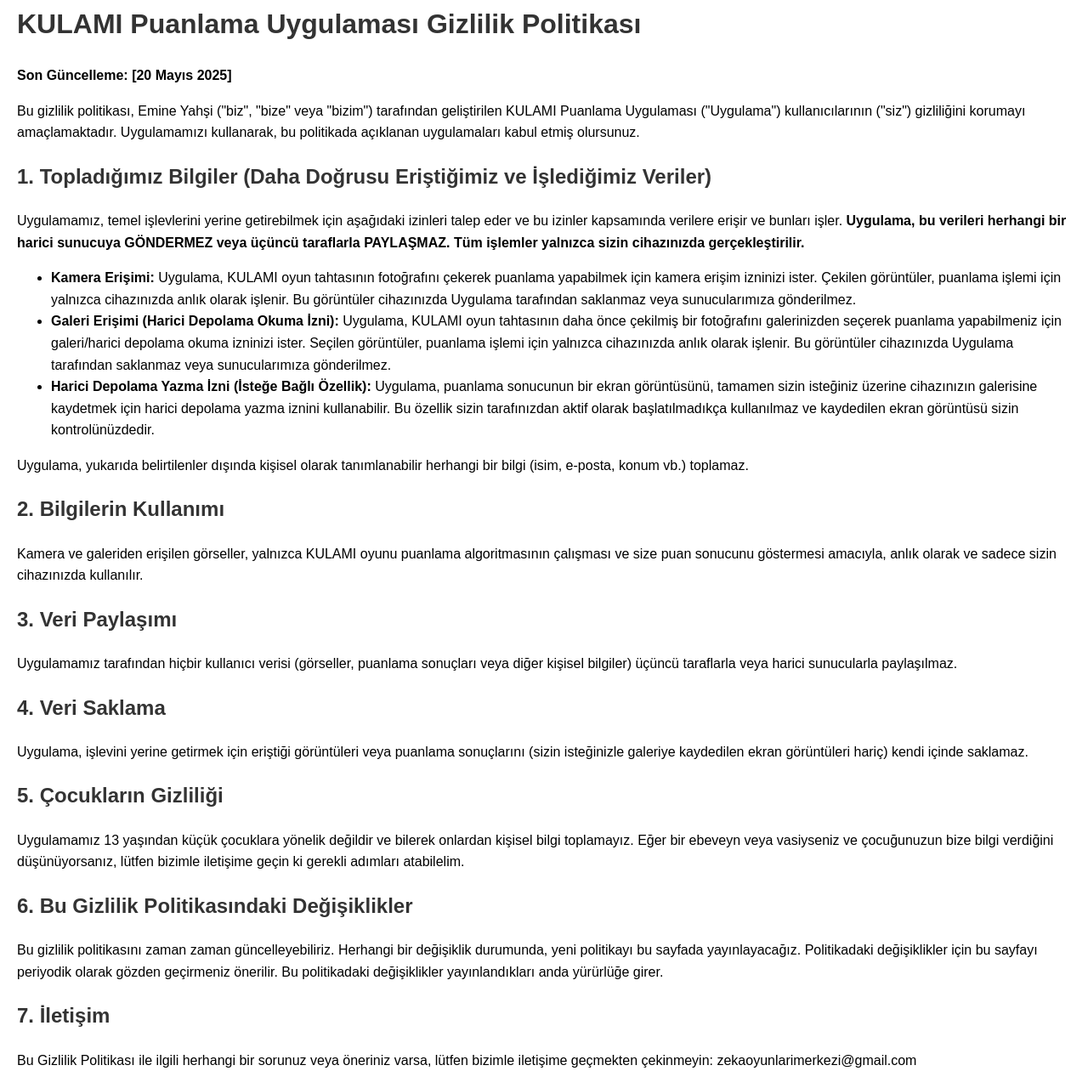
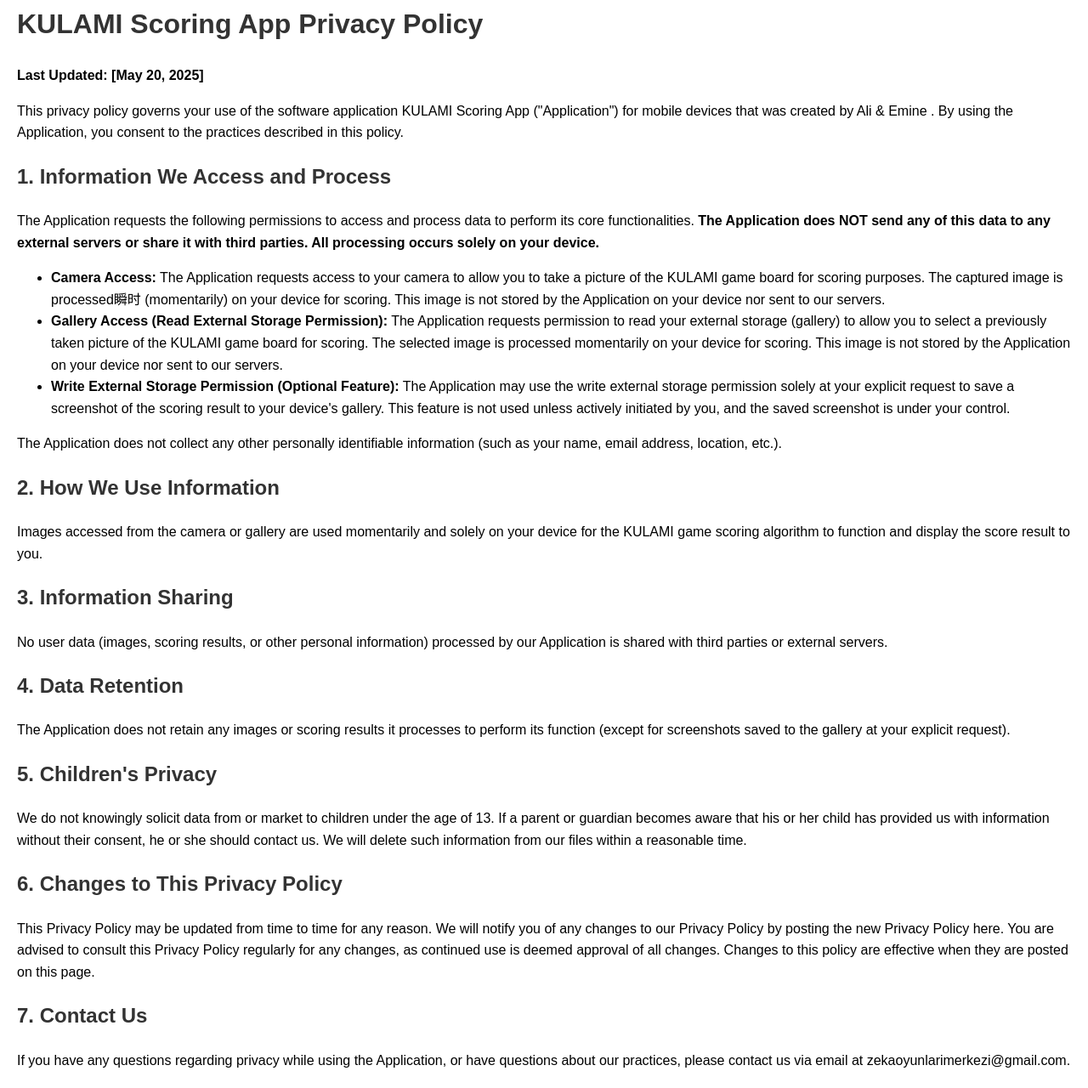
Before and after one commit to gamefarming19/kulamiapp-privacy-policy, a plain HTML site: page index.html in a window 1280 px wide. Shown: the part 18-1298 px from the top of the page at 85% size. Drawn offline with Linux system fonts and the light colour scheme.

Commit message:
kulamiapp-gizlilik-politikası

```diff
--- a/index.html
+++ b/index.html
@@ -1,51 +1,51 @@
 <!DOCTYPE html>
-<html lang="tr">
+<html lang="en">
 <head>
     <meta charset="UTF-8">
     <meta name="viewport" content="width=device-width, initial-scale=1.0">
-    <title>KULAMI Puanlama Uygulaması - Gizlilik Politikası</title>
+    <title>KULAMI Scoring App - Privacy Policy</title>
     <style>
         body { font-family: sans-serif; line-height: 1.6; margin: 20px; }
         h1, h2 { color: #333; }
     </style>
 </head>
 <body>
-    <h1>KULAMI Puanlama Uygulaması Gizlilik Politikası</h1>
-    <p><strong>Son Güncelleme: [20 Mayıs 2025]</strong></p>
+    <h1>KULAMI Scoring App Privacy Policy</h1>
+    <p><strong>Last Updated: [May 20, 2025]</strong></p>
 
-    <p>Bu gizlilik politikası, Emine Yahşi ("biz", "bize" veya "bizim") tarafından geliştirilen KULAMI Puanlama Uygulaması ("Uygulama") kullanıcılarının ("siz") gizliliğini korumayı amaçlamaktadır. Uygulamamızı kullanarak, bu politikada açıklanan uygulamaları kabul etmiş olursunuz.</p>
+    <p>This privacy policy governs your use of the software application KULAMI Scoring App ("Application") for mobile devices that was created by Ali & Emine . By using the Application, you consent to the practices described in this policy.</p>
 
-    <h2>1. Topladığımız Bilgiler (Daha Doğrusu Eriştiğimiz ve İşlediğimiz Veriler)</h2>
-    <p>Uygulamamız, temel işlevlerini yerine getirebilmek için aşağıdaki izinleri talep eder ve bu izinler kapsamında verilere erişir ve bunları işler. <strong>Uygulama, bu verileri herhangi bir harici sunucuya GÖNDERMEZ veya üçüncü taraflarla PAYLAŞMAZ. Tüm işlemler yalnızca sizin cihazınızda gerçekleştirilir.</strong></p>
+    <h2>1. Information We Access and Process</h2>
+    <p>The Application requests the following permissions to access and process data to perform its core functionalities. <strong>The Application does NOT send any of this data to any external servers or share it with third parties. All processing occurs solely on your device.</strong></p>
     <ul>
         <li>
-            <strong>Kamera Erişimi:</strong> Uygulama, KULAMI oyun tahtasının fotoğrafını çekerek puanlama yapabilmek için kamera erişim izninizi ister. Çekilen görüntüler, puanlama işlemi için yalnızca cihazınızda anlık olarak işlenir. Bu görüntüler cihazınızda Uygulama tarafından saklanmaz veya sunucularımıza gönderilmez.
+            <strong>Camera Access:</strong> The Application requests access to your camera to allow you to take a picture of the KULAMI game board for scoring purposes. The captured image is processed瞬时 (momentarily) on your device for scoring. This image is not stored by the Application on your device nor sent to our servers.
         </li>
         <li>
-            <strong>Galeri Erişimi (Harici Depolama Okuma İzni):</strong> Uygulama, KULAMI oyun tahtasının daha önce çekilmiş bir fotoğrafını galerinizden seçerek puanlama yapabilmeniz için galeri/harici depolama okuma izninizi ister. Seçilen görüntüler, puanlama işlemi için yalnızca cihazınızda anlık olarak işlenir. Bu görüntüler cihazınızda Uygulama tarafından saklanmaz veya sunucularımıza gönderilmez.
+            <strong>Gallery Access (Read External Storage Permission):</strong> The Application requests permission to read your external storage (gallery) to allow you to select a previously taken picture of the KULAMI game board for scoring. The selected image is processed momentarily on your device for scoring. This image is not stored by the Application on your device nor sent to our servers.
         </li>
         <li>
-            <strong>Harici Depolama Yazma İzni (İsteğe Bağlı Özellik):</strong> Uygulama, puanlama sonucunun bir ekran görüntüsünü, tamamen sizin isteğiniz üzerine cihazınızın galerisine kaydetmek için harici depolama yazma iznini kullanabilir. Bu özellik sizin tarafınızdan aktif olarak başlatılmadıkça kullanılmaz ve kaydedilen ekran görüntüsü sizin kontrolünüzdedir.
+            <strong>Write External Storage Permission (Optional Feature):</strong> The Application may use the write external storage permission solely at your explicit request to save a screenshot of the scoring result to your device's gallery. This feature is not used unless actively initiated by you, and the saved screenshot is under your control.
         </li>
     </ul>
-    <p>Uygulama, yukarıda belirtilenler dışında kişisel olarak tanımlanabilir herhangi bir bilgi (isim, e-posta, konum vb.) toplamaz.</p>
+    <p>The Application does not collect any other personally identifiable information (such as your name, email address, location, etc.).</p>
 
-    <h2>2. Bilgilerin Kullanımı</h2>
-    <p>Kamera ve galeriden erişilen görseller, yalnızca KULAMI oyunu puanlama algoritmasının çalışması ve size puan sonucunu göstermesi amacıyla, anlık olarak ve sadece sizin cihazınızda kullanılır.</p>
+    <h2>2. How We Use Information</h2>
+    <p>Images accessed from the camera or gallery are used momentarily and solely on your device for the KULAMI game scoring algorithm to function and display the score result to you.</p>
 
-    <h2>3. Veri Paylaşımı</h2>
-    <p>Uygulamamız tarafından hiçbir kullanıcı verisi (görseller, puanlama sonuçları veya diğer kişisel bilgiler) üçüncü taraflarla veya harici sunucularla paylaşılmaz.</p>
+    <h2>3. Information Sharing</h2>
+    <p>No user data (images, scoring results, or other personal information) processed by our Application is shared with third parties or external servers.</p>
 
-    <h2>4. Veri Saklama</h2>
-    <p>Uygulama, işlevini yerine getirmek için eriştiği görüntüleri veya puanlama sonuçlarını (sizin isteğinizle galeriye kaydedilen ekran görüntüleri hariç) kendi içinde saklamaz.</p>
+    <h2>4. Data Retention</h2>
+    <p>The Application does not retain any images or scoring results it processes to perform its function (except for screenshots saved to the gallery at your explicit request).</p>
 
-    <h2>5. Çocukların Gizliliği</h2>
-    <p>Uygulamamız 13 yaşından küçük çocuklara yönelik değildir ve bilerek onlardan kişisel bilgi toplamayız. Eğer bir ebeveyn veya vasiyseniz ve çocuğunuzun bize bilgi verdiğini düşünüyorsanız, lütfen bizimle iletişime geçin ki gerekli adımları atabilelim.</p>
+    <h2>5. Children's Privacy</h2>
+    <p>We do not knowingly solicit data from or market to children under the age of 13. If a parent or guardian becomes aware that his or her child has provided us with information without their consent, he or she should contact us. We will delete such information from our files within a reasonable time.</p>
 
-    <h2>6. Bu Gizlilik Politikasındaki Değişiklikler</h2>
-    <p>Bu gizlilik politikasını zaman zaman güncelleyebiliriz. Herhangi bir değişiklik durumunda, yeni politikayı bu sayfada yayınlayacağız. Politikadaki değişiklikler için bu sayfayı periyodik olarak gözden geçirmeniz önerilir. Bu politikadaki değişiklikler yayınlandıkları anda yürürlüğe girer.</p>
+    <h2>6. Changes to This Privacy Policy</h2>
+    <p>This Privacy Policy may be updated from time to time for any reason. We will notify you of any changes to our Privacy Policy by posting the new Privacy Policy here. You are advised to consult this Privacy Policy regularly for any changes, as continued use is deemed approval of all changes. Changes to this policy are effective when they are posted on this page.</p>
 
-    <h2>7. İletişim</h2>
-    <p>Bu Gizlilik Politikası ile ilgili herhangi bir sorunuz veya öneriniz varsa, lütfen bizimle iletişime geçmekten çekinmeyin: zekaoyunlarimerkezi@gmail.com</p>
+    <h2>7. Contact Us</h2>
+    <p>If you have any questions regarding privacy while using the Application, or have questions about our practices, please contact us via email at zekaoyunlarimerkezi@gmail.com.</p>
 </body>
 </html>
```
